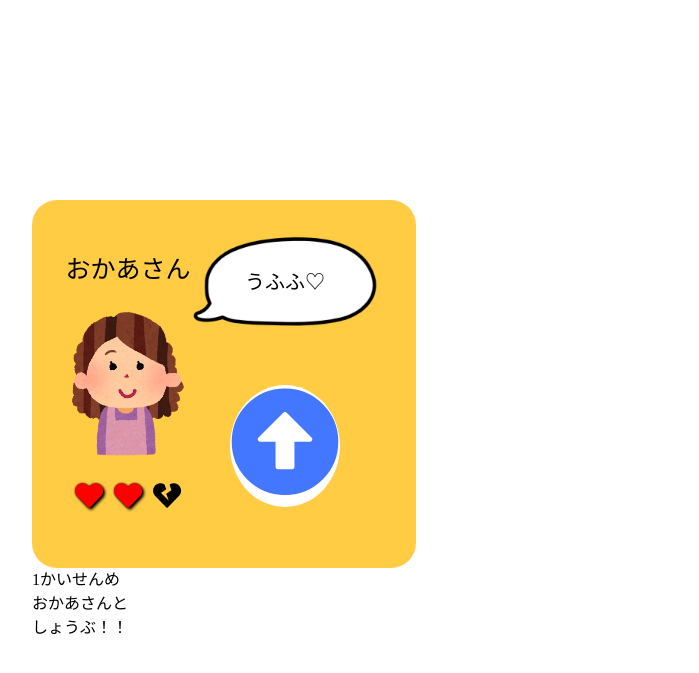
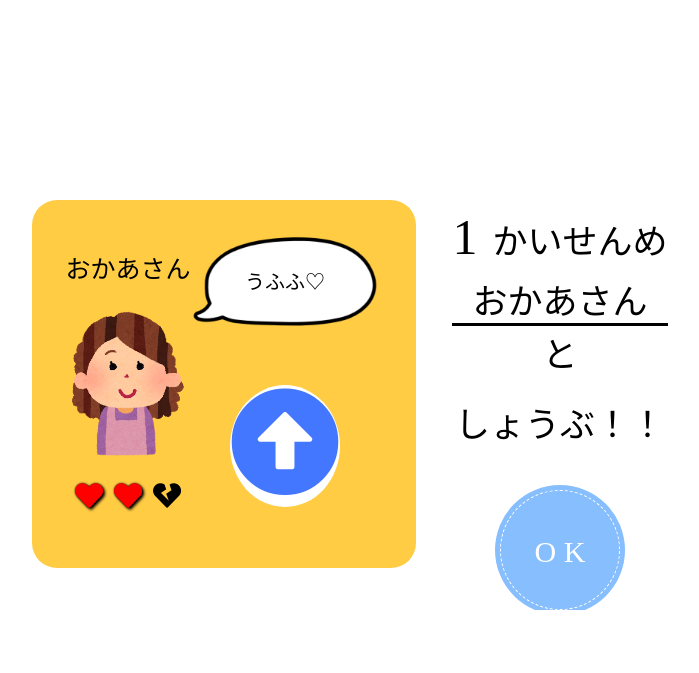
Before and after one commit to kaorinS/objectiveOP, a PHP site: page / in a window 1280 px wide. Shown: the top 673 px of the page, without its empty margins (288-987 px from the left). Run offline with PHP 8.4, Linux system fonts and the light colour scheme; some libraries are stand-ins or nearby versions.

Commit message:
サブ画面　スタート時

```diff
--- a/index.php
+++ b/index.php
@@ -60,8 +60,11 @@
                 <div class="sub-comment-start">
                     <span class="sub-num">1</span>かいせんめ<br>
                     <span class="sub-enemy-name">おかあさん</span>と<br>
-                    しょうぶ！！
+                    <span class="sub-comment-bottom">しょうぶ！！</span>
                 </div>
+                <form class="sub-start-box" method="post">
+                    <input type="submit" class="sub-start-ok" name="ok" value="O K">
+                </form>
             </div>
         </div>
     </div>
--- a/style.css
+++ b/style.css
@@ -203,9 +203,22 @@ a {
 
 /* ゲーム画面
 --------------------------------*/
+/* 上部 */
+.game-top {
+  overflow: hidden;
+}
+/* メイン */
 .game-main {
   border-radius: 25px;
+  float: left;
   width: 60%;
+}
+
+/* サブ */
+.game-sub {
+  float: left;
+  margin-left: 5%;
+  width: 35%;
 }
 
 /* 相手の画面 */
@@ -265,6 +278,17 @@ a {
 
 .enemy-hoi-box {
   text-align: center;
+}
+
+/* サブ画面のコメント欄 */
+.sub-comment-start {
+  font-size: 3.5rem;
+  text-align: center;
+}
+
+/* サブ画面のOKボタン */
+.sub-start-box {
+  margin-top: 20px;
 }
 
 /*--------------------------------
@@ -360,3 +384,44 @@ a {
   color: #47f;
   font-size: 11rem;
 }
+
+/* サブ画面コメント */
+.sub-num {
+  font-size: 5rem;
+  padding-right: 1.5rem;
+}
+
+.sub-enemy-name {
+  border-bottom: solid;
+  font-family: "Kosugi Maru", sans-serif;
+  padding: 0 20px 5px;
+}
+
+.sub-comment-bottom {
+  line-height: 2.5;
+}
+
+/* サブ画面　OKボタン */
+.sub-start-ok {
+  display: block;
+  text-decoration: none;
+  background: #87befd;
+  color: #fff;
+  width: 120px;
+  height: 120px;
+  line-height: 120px;
+  border-radius: 50%;
+  text-align: center;
+  overflow: hidden;
+  box-shadow: 0px 0px 0px 5px #87befd;
+  border: dashed 1px #fff;
+  transition: 0.4s;
+  font-size: 3rem;
+  margin: 0 auto;
+}
+
+.sub-start-ok:hover {
+  background: #668ad8;
+  box-shadow: 0px 0px 0px 5px #668ad8;
+  cursor: pointer;
+}
```
